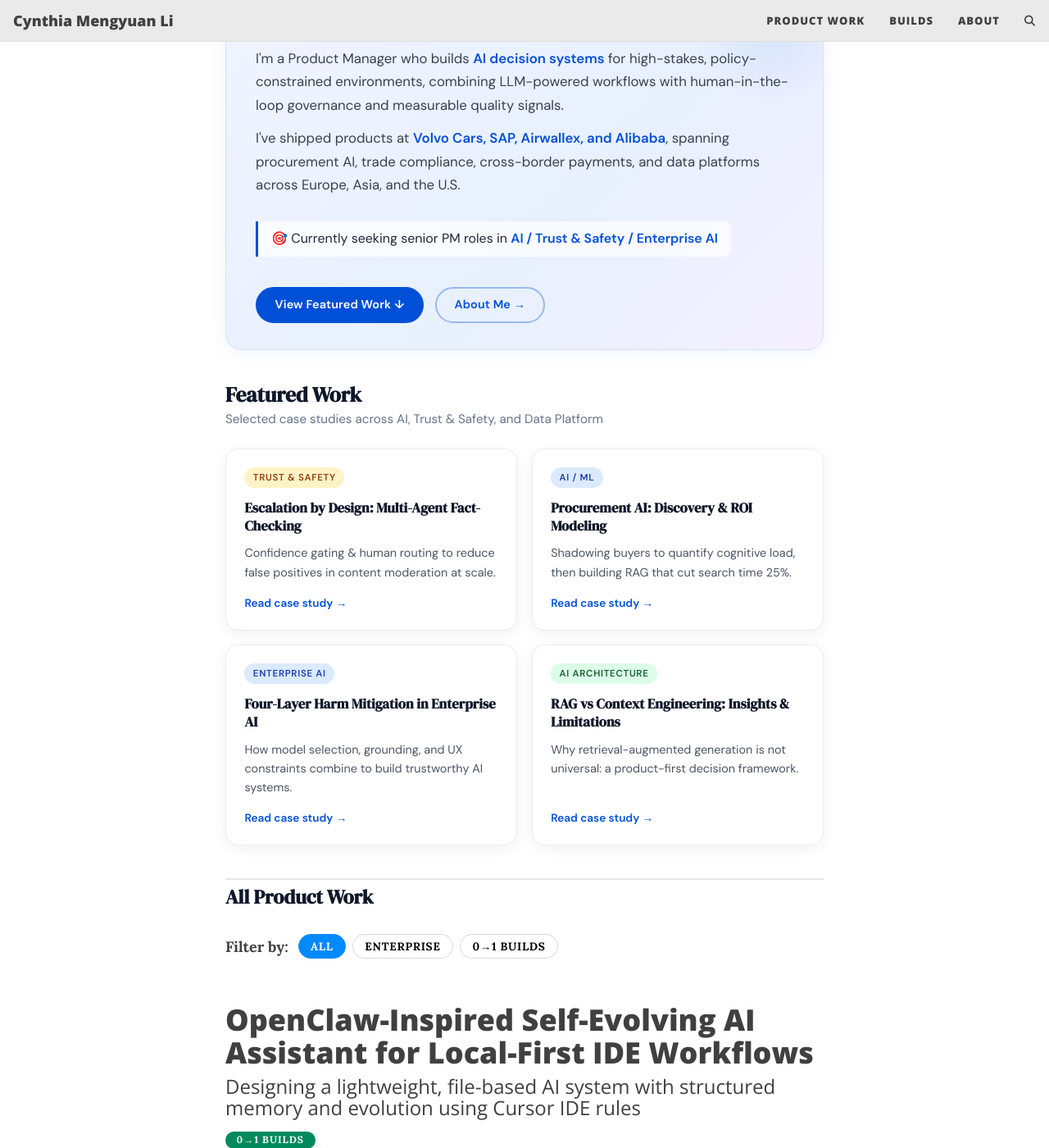
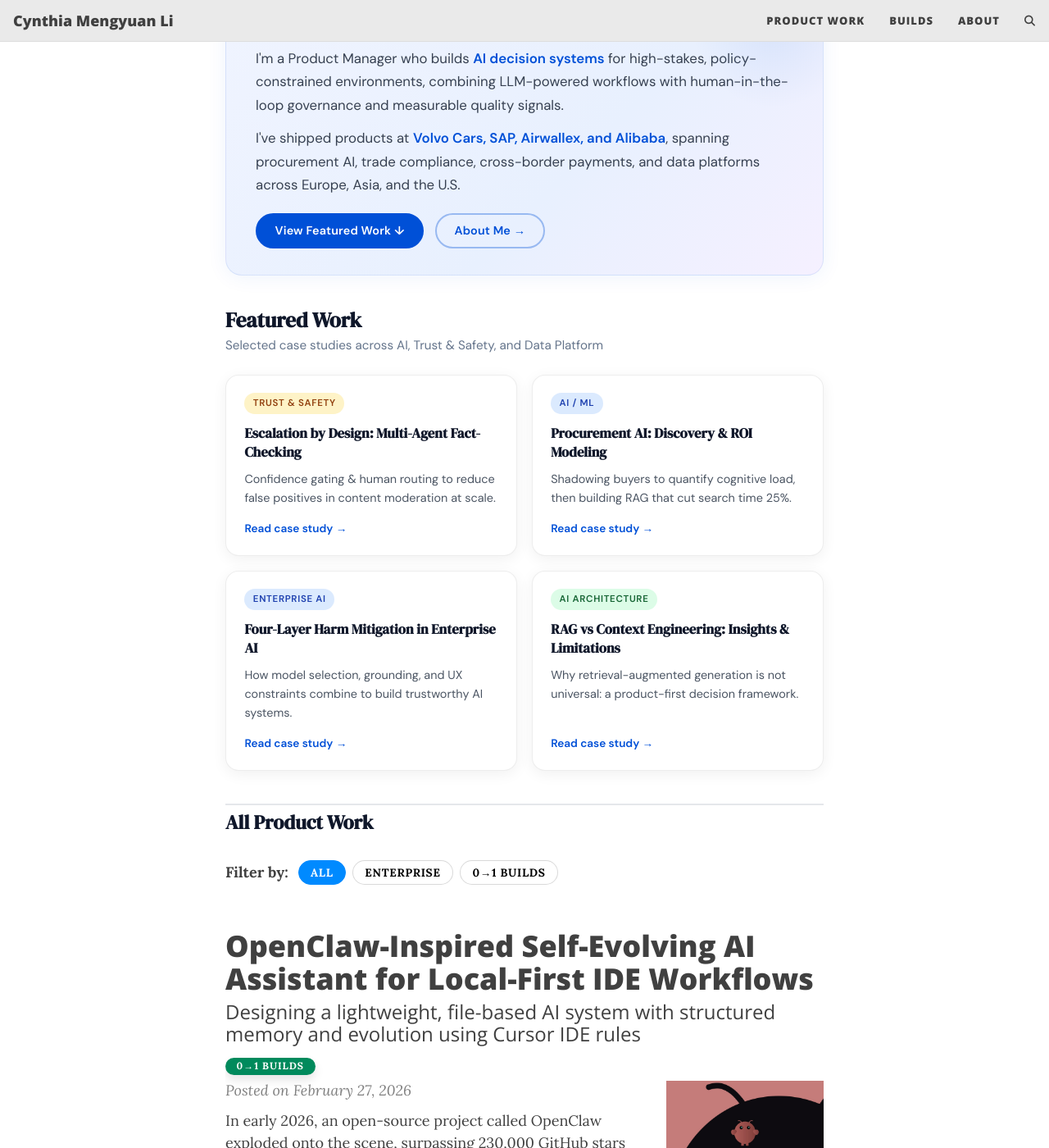
Before and after one commit to cynthialmy/cynthialmy.github.io, a Jekyll site: the page built from index.html, in a window 1280 px wide and 1400 px high, scrolled down 364 px. Shown: the whole window at 82% size. Built offline with Jekyll 4.4.1, drawn with Linux system fonts in a browser that asks for light colours; comment, search, counter and statistics services are not loaded.

```diff
--- a/assets/css/custom.css
+++ b/assets/css/custom.css
@@ -50,22 +50,6 @@
 .hero-bio strong {
   color: #0050d7;
   font-weight: 600;
-}
-
-.hero-seeking {
-  font-family: 'DM Sans', system-ui, sans-serif;
-  font-size: 1rem;
-  color: #1e293b;
-  background: rgba(255, 255, 255, 0.7);
-  border-left: 3px solid #0050d7;
-  border-radius: 0 0.5rem 0.5rem 0;
-  padding: 0.6rem 1rem;
-  margin: 1.1rem 0;
-  display: inline-block;
-}
-
-.hero-seeking strong {
-  color: #0050d7;
 }
 
 .hero-actions {
--- a/index.html
+++ b/index.html
@@ -15,9 +15,6 @@ subtitle: I care about building systems people trust.
         <p class="hero-bio">
             I've shipped products at <strong>Volvo Cars, SAP, Airwallex, and Alibaba</strong>, spanning procurement AI,
             trade compliance, cross-border payments, and data platforms across Europe, Asia, and the U.S.
-        </p>
-        <p class="hero-seeking">
-            🎯 Currently seeking senior PM roles in <strong>AI / Trust &amp; Safety / Enterprise AI</strong>
         </p>
         <div class="hero-actions">
             <a class="hero-btn hero-btn-primary" href="#featured">View Featured Work ↓</a>
```
Also changed, not shown: about.md (+6 -8 lines).
